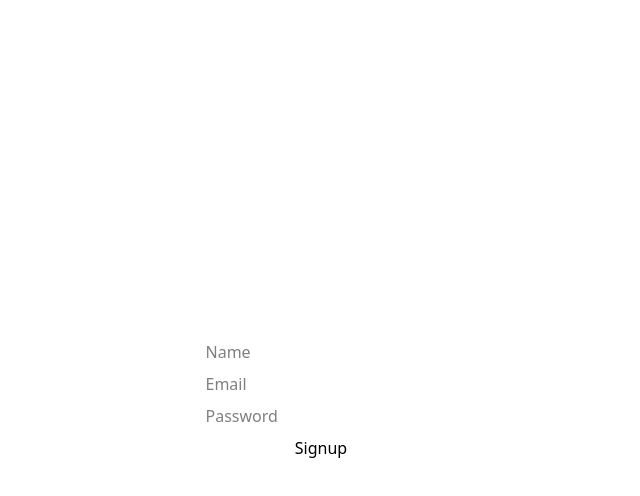
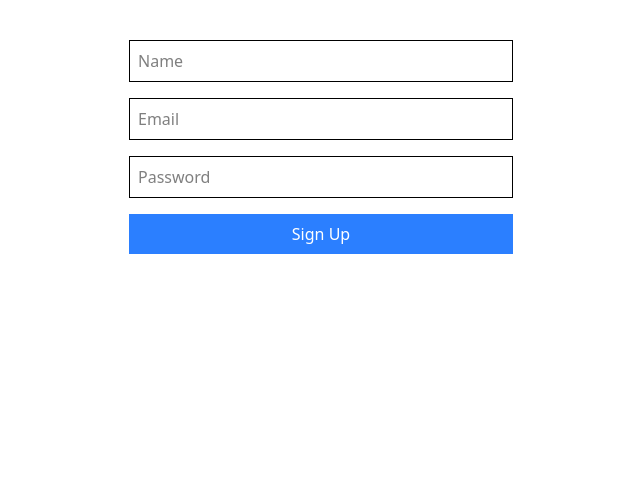
Before and after one commit to prashxant/Aurelius, a Next.js app: page /signup in a window 1280 px wide. Shown: the top 496 px of the page, without its empty margins (319-959 px from the left). Built offline with nearby package versions, Linux system fonts and the light colour scheme.

Commit message:
full auth done

```diff
--- a/app/Components/Form.tsx
+++ /dev/null
@@ -1,14 +0,0 @@
-import React from 'react'
-
-export const Form = () => {
-  return (
-     <div className="w-screen h-screen flex justify-center items-center">
-
-      <div className='bg-slate-900 rounded p-2'>
-
-
-      </div>
-
-     </div>
-  )
-}
--- a/app/api/auth/[...nextauth]/route.ts
+++ b/app/api/auth/[...nextauth]/route.ts
@@ -16,11 +16,12 @@ const handler = NextAuth({
       name: "Login with Email",
       credentials: {
         email: { label: "Email", type: "email", placeholder: "user@example.com" },
-        password: { label: "Password", type: "password" }
+        password: { label: "Password", type: "password" },
+        age: {lable:"Age", type:"age"}
       },
       async authorize(credentials) {
         // If no credentials are provided, return null
-        if (!credentials) {
+        if (!credentials?.email || !credentials?.password) {
           return null;
         }
 
--- a/app/api/signup/route.ts
+++ b/app/api/signup/route.ts
@@ -1,6 +1,7 @@
 
 import { NextResponse } from "next/server";
 import { prisma } from "@/lib/prisma";
+import bcrypt from "bcryptjs";
 
 
 
@@ -14,12 +15,23 @@ export async function POST(req: Request) {
       return NextResponse.json({ error: "Missing fields" }, { status: 400 });
     }
 
+    const existingUser = await prisma.user.findUnique({
+      where :{email},
+    })
+    if (existingUser){
+      return NextResponse.json({
+        error:"user Exists"
+      },{status:404})
+    }
+
+    const hashedPassword = await bcrypt.hash(password,10)
+
 
     const newUser = await prisma.user.create({
       data: {
         name,
         email,
-        password, // In real apps, hash the password before saving
+        password: hashedPassword, // In real apps, hash the password before saving
       },
     });
 
--- a/app/dashboard.tsx/page.tsx
+++ /dev/null
@@ -1,45 +0,0 @@
-// app/dashboard/page.tsx
-// This is a protected route that requires authentication.
-"use client";
-
-import { useSession, signOut } from "next-auth/react";
-import { useRouter } from "next/navigation";
-
-export default function DashboardPage() {
-  const { data: session, status } = useSession();
-  const router = useRouter();
-
-  if (status === "loading") {
-    return (
-      <div className="flex items-center justify-center min-h-screen">
-        <p>Loading...</p>
-      </div>
-    );
-  }
-
-  // If the user is not authenticated, redirect them to the login page
-  if (status === "unauthenticated") {
-    router.push("/login");
-    return null; // Don't render anything while redirecting
-  }
-
-  // If the user is authenticated, display the protected content
-  return (
-    <div className="flex flex-col items-center justify-center min-h-screen bg-gray-100 p-4">
-      <div className="max-w-xl w-full p-8 space-y-6 bg-white rounded-xl shadow-md">
-        <h1 className="text-3xl font-bold text-center text-gray-900">
-          Welcome, {session?.user?.name}!
-        </h1>
-        <p className="text-center text-gray-600">
-          This is a protected dashboard page. You are authenticated.
-        </p>
-        <button
-          onClick={() => signOut({ callbackUrl: "/login" })}
-          className="w-full flex justify-center py-2 px-4 border border-transparent rounded-md shadow-sm text-sm font-medium text-white bg-red-600 hover:bg-red-700 focus:outline-none focus:ring-2 focus:ring-offset-2 focus:ring-red-500"
-        >
-          Sign Out
-        </button>
-      </div>
-    </div>
-  );
-}
--- /dev/null
+++ b/app/dashboard/page.tsx
@@ -0,0 +1,25 @@
+"use client";
+import { useSession, signOut, SessionProvider } from "next-auth/react";
+
+
+export default function Dashboard (){
+return<SessionProvider>
+  <Dashboard2></Dashboard2>
+</SessionProvider>
+
+}
+
+ function Dashboard2() {
+  const { data: session, status } = useSession();
+
+  if (status === "loading") return <p>Loading...</p>;
+  if (!session) return <p>Not logged in</p>;
+
+  return (
+    <div className="p-4">
+      <h1>Welcome, {session.user?.name}</h1>
+      <p>Email: {session.user?.email}</p>
+      <button onClick={() => signOut()} className="bg-red-500 text-white p-2">Sign Out</button>
+    </div>
+  );
+}
--- /dev/null
+++ b/app/login/page.tsx
@@ -0,0 +1,45 @@
+"use client";
+import { useState } from "react";
+import { signIn } from "next-auth/react";
+import { useRouter } from "next/navigation";
+
+export default function LoginPage() {
+  const router = useRouter();
+  const [form, setForm] = useState({ email: "", password: "" });
+
+  async function handleLogin(e: React.FormEvent) {
+    e.preventDefault();
+
+    const res = await signIn("credentials", {
+      redirect: false,
+      email: form.email,
+      password: form.password
+    });
+
+    if (res?.ok) {
+      router.push("/dashboard");
+    } else {
+      alert("Invalid credentials");
+    }
+  }
+
+  return (
+    <form onSubmit={handleLogin} className="flex flex-col gap-4 max-w-sm mx-auto mt-10">
+      <input
+        type="email"
+        placeholder="Email"
+        value={form.email}
+        onChange={(e) => setForm({ ...form, email: e.target.value })}
+        className="border p-2"
+      />
+      <input
+        type="password"
+        placeholder="Password"
+        value={form.password}
+        onChange={(e) => setForm({ ...form, password: e.target.value })}
+        className="border p-2"
+      />
+      <button type="submit" className="bg-green-500 text-white p-2">Login</button>
+    </form>
+  );
+}
--- a/app/signup/page.tsx
+++ b/app/signup/page.tsx
@@ -1,44 +1,66 @@
-"use client"
-import React, { useState } from 'react'
-import axios from 'axios';
+"use client";
+import { useState } from "react";
+import { signIn } from "next-auth/react";
+import { useRouter } from "next/navigation";
 
+export default function SignupPage() {
+  const router = useRouter();
+  const [form, setForm] = useState({ name: "", email: "", password: "" });
+  const [loading, setLoading] = useState(false);
 
-export default function Signup(){
-const [form , setForm] = useState({
-  name: "",
-  email:"",
-  password:""
-})
-function handleChange(e: React.ChangeEvent<HTMLInputElement>){
+  async function handleSignup(e: React.FormEvent) {
+    e.preventDefault();
+    setLoading(true);
 
- const { name, value } = e.target
-    setForm(prev => ({
-      ...prev,
-      [name]: value
-    }))
+    const res = await fetch("/api/signup", {
+      method: "POST",
+      body: JSON.stringify(form),
+      headers: { "Content-Type": "application/json" }
+    });
 
-}
+    const data = await res.json();
 
+    if (res.ok) {
+      // Auto login after signup
+      await signIn("credentials", {
+        redirect: false,
+        email: form.email,
+        password: form.password
+      });
+      router.push("/dashboard");
+    } else {
+      alert(data.error || "Signup failed");
+    }
 
-async function handleSignup(){
-  try{
-      const res = await axios.post("../api/signup",form)
-      alert(`Signup successful: ${res.data.message}`)
-  }catch(error){
-    alert("signup faild")
+    setLoading(false);
   }
 
+  return (
+    <form onSubmit={handleSignup} className="flex flex-col gap-4 max-w-sm mx-auto mt-10">
+      <input
+        type="text"
+        placeholder="Name"
+        value={form.name}
+        onChange={(e) => setForm({ ...form, name: e.target.value })}
+        className="border p-2"
+      />
+      <input
+        type="email"
+        placeholder="Email"
+        value={form.email}
+        onChange={(e) => setForm({ ...form, email: e.target.value })}
+        className="border p-2"
+      />
+      <input
+        type="password"
+        placeholder="Password"
+        value={form.password}
+        onChange={(e) => setForm({ ...form, password: e.target.value })}
+        className="border p-2"
+      />
+      <button type="submit" disabled={loading} className="bg-blue-500 text-white p-2">
+        {loading ? "Signing up..." : "Sign Up"}
+      </button>
+    </form>
+  );
 }
-
-  return (
-  <div className="flex  items-center justify-center min-h-screen">
-    <div className="flex flex-col gap-2 ">
-      <input name="name" placeholder='Name' value={form.name} onChange={handleChange} type="text" />
-      <input name="email" placeholder='Email' value={form.email} onChange={handleChange} type="text" />
-      <input name="password" placeholder='Password' value={form.password} onChange={handleChange} type="password" />
-      <button onClick={handleSignup}>Signup</button>
-
-    </div>
-  </div>
-  )
-}
--- a/lib/prisma.ts
+++ b/lib/prisma.ts
@@ -5,4 +5,3 @@ const globalForPrisma = global as unknown as { prisma: PrismaClient };
 export const prisma = globalForPrisma.prisma || new PrismaClient();
 
 if (process.env.NODE_ENV !== 'development') globalForPrisma.prisma = prisma;
-ls
--- a/package.json
+++ b/package.json
@@ -16,8 +16,7 @@
     "next": "15.4.6",
     "next-auth": "^4.24.11",
     "react": "19.1.0",
-    "react-dom": "19.1.0",
-    "tailwind": "^4.0.0"
+    "react-dom": "19.1.0"
   },
   "devDependencies": {
     "@eslint/eslintrc": "^3",
--- a/tsconfig.json
+++ b/tsconfig.json
@@ -23,6 +23,6 @@
       "@/*": ["./*"]
     }
   },
-  "include": ["next-env.d.ts", "**/*.ts", "**/*.tsx", ".next/types/**/*.ts"],
+  "include": ["next-env.d.ts", "**/*.ts", "**/*.tsx", ".next/types/**/*.ts", "app/dashboard"],
   "exclude": ["node_modules"]
 }
```
Also changed, not shown: 1 other file (tests, documents, lock files or other folders).
